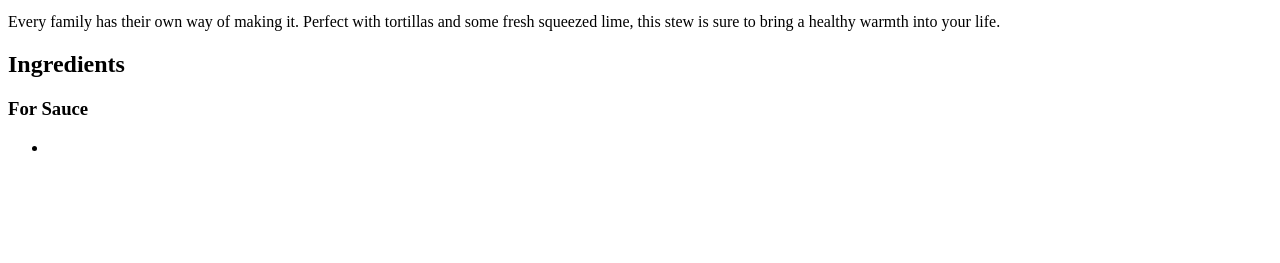
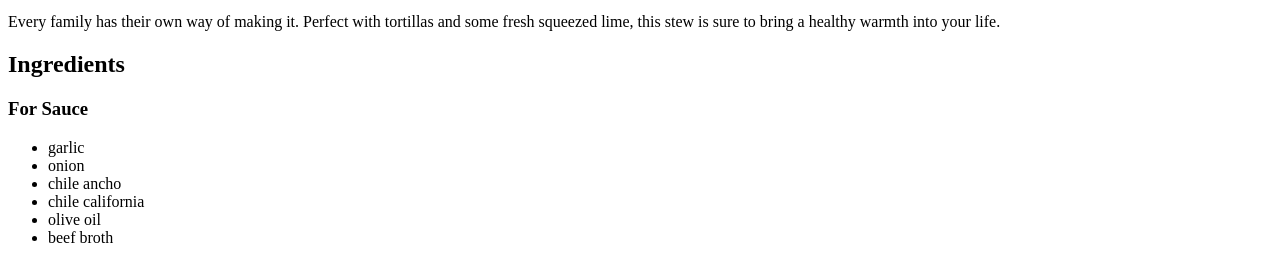
Before and after one commit to munarchy/odin-recipes, a plain HTML site: page recipes/beefstew.html in a window 1280 px wide. Shown: the part 718-981 px from the top of the page. Before the commit the page ends 891 px from the top, so only its background shows below. Drawn offline with Linux system fonts and the light colour scheme.

Commit message:
add ingredients for sauce

```diff
--- a/recipes/beefstew.html
+++ b/recipes/beefstew.html
@@ -22,7 +22,12 @@
         <h2>Ingredients</h2>
         <h3>For Sauce</h3>
         <ul>
-            <li></li>
+            <li>garlic</li>
+            <li>onion</li>
+            <li>chile ancho</li>
+            <li>chile california</li>
+            <li>olive oil</li>
+            <li>beef broth</li>
         </ul>
     </body>
 </html>
```
